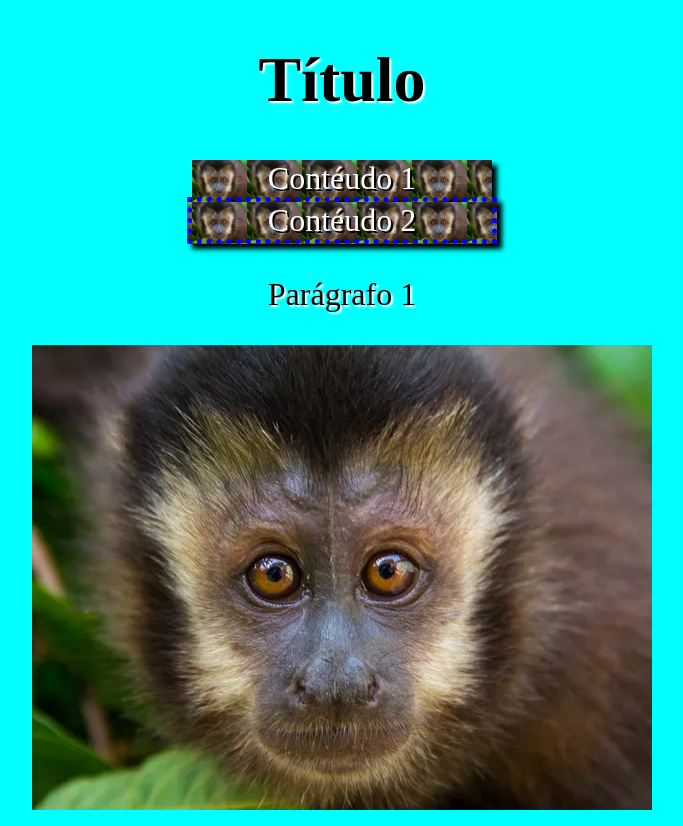
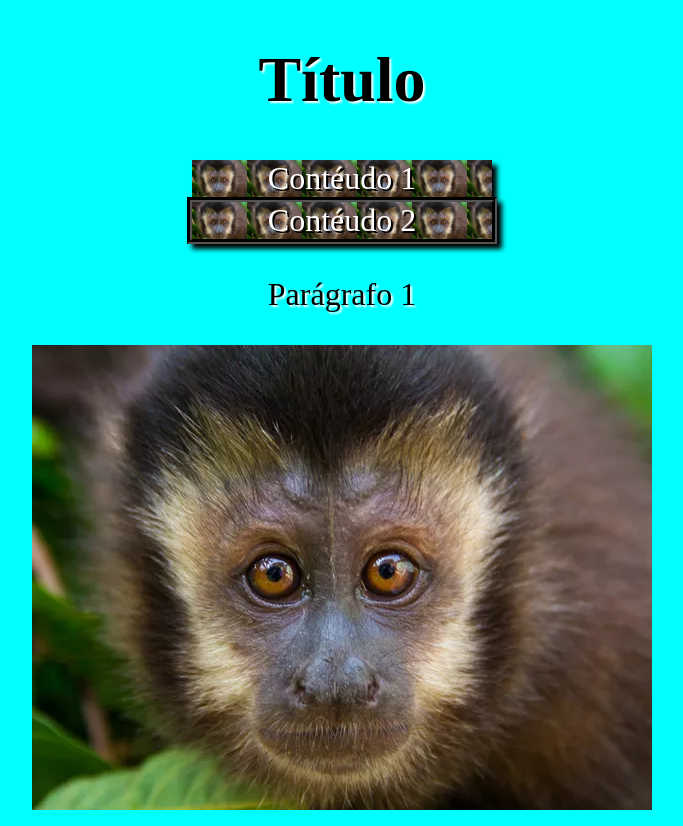
Before and after one commit to fsgusta/2B-In-z, a plain HTML site: page index.html in a window 1280 px wide. Shown: the whole page, without its empty margins (298-981 px from the left). Drawn offline with Linux system fonts and the light colour scheme.

Commit message:
Update estilo.css

```diff
--- a/estilo.css
+++ b/estilo.css
@@ -42,7 +42,7 @@ border: 5px groove blue;
 
 #item2{
 
-border: 5px dotted blue;
+border: 5px groove black;
 }
 
 img{
```
